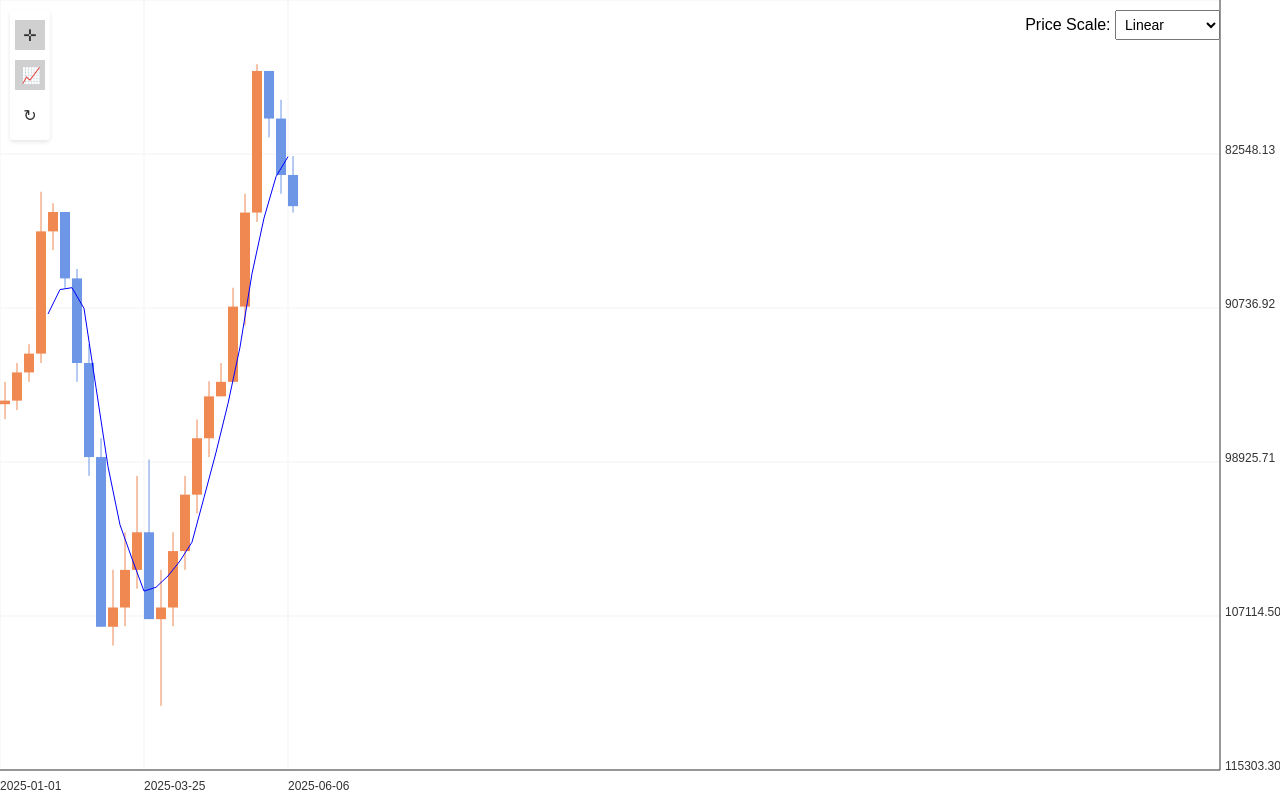
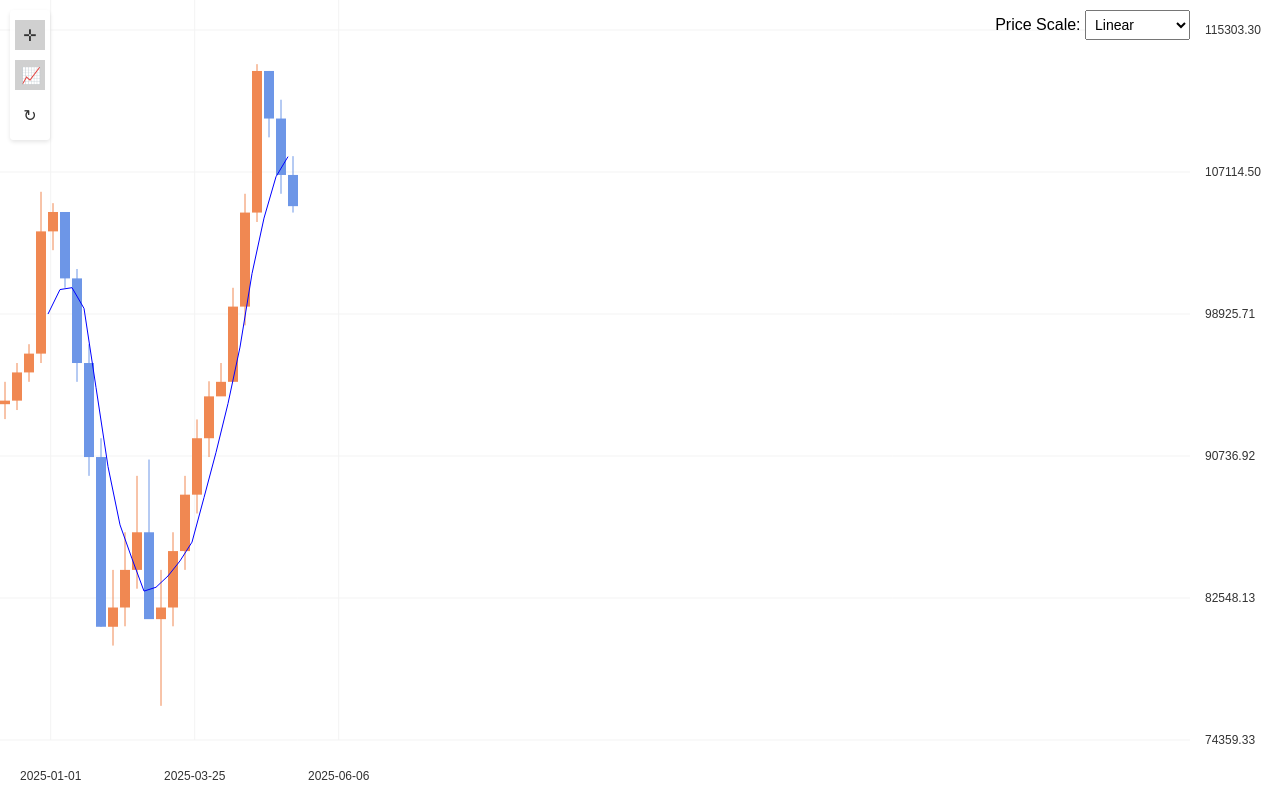
Before and after one commit to 20YOrg/coin-charts, a plain HTML site: page index.html in a window 1280 px wide. Drawn offline with Linux system fonts and the light colour scheme.

Commit message:
Update chart style

```diff
--- a/index.html
+++ b/index.html
@@ -25,7 +25,7 @@
         #controls {
             position: absolute;
             top: 10px;
-            right: 60px;
+            right: 90px;
             z-index: 10;
         }
 
@@ -215,7 +215,7 @@
                     const width = this.canvas.offsetWidth;
                     const zoomFactor = e.deltaY > 0 ? 0.97 : 1.03;
 
-                    if (mouseX > width - 60) {
+                    if (mouseX > width - 90) {
                         if (this.options.scaleType === 'logarithmic') {
                             const logRange = this.view.maxLogPrice - this.view.minLogPrice;
                             const newLogRange = Math.max(logRange / zoomFactor, 0.01);
@@ -234,8 +234,17 @@
                             this.view.maxLogPrice = Math.log10(this.view.maxPrice);
                         }
                     } else {
+                        const oldScaleX = this.view.scaleX;
+                        const oldCandleWidth = this.options.candleWidth * oldScaleX;
+                        const oldScaledSpacing = 2 * oldScaleX;
+                        const lastIndex = this.dataManager.data.length - 1;
+                        const currentX = (lastIndex * (oldCandleWidth + oldScaledSpacing) + this.view.offsetX) + oldCandleWidth / 2;
+
                         this.view.scaleX *= zoomFactor;
                         this.view.scaleX = Math.max(this.minScaleX, Math.min(this.maxScaleX, this.view.scaleX));
+                        const newCandleWidth = this.options.candleWidth * this.view.scaleX;
+                        const newScaledSpacing = 2 * this.view.scaleX;
+                        this.view.offsetX = currentX - newCandleWidth / 2 - lastIndex * (newCandleWidth + newScaledSpacing);
                     }
                     this.render();
                 });
@@ -251,13 +260,22 @@
                     const rect = this.canvas.getBoundingClientRect();
                     const mouseX = e.clientX - rect.left;
                     const mouseY = e.clientY - rect.top;
+                    const width = this.canvas.offsetWidth;
+                    const height = this.canvas.offsetHeight;
+                    const axisMargin = 30;
+                    const chartHeight = height - axisMargin;
+
                     if (this.isDragging) {
                         const dx = e.clientX - this.lastMouseX;
                         this.view.offsetX += dx / this.view.scaleX;
                         this.lastMouseX = e.clientX;
                         this.render();
                     } else if (this.showCrosshair) {
-                        this.crosshair = { x: mouseX, y: mouseY };
+                        if (mouseX > width - 90 || mouseY > chartHeight) {
+                            this.crosshair = null;
+                        } else {
+                            this.crosshair = { x: mouseX, y: mouseY };
+                        }
                         this.render();
                     }
                 });
@@ -366,14 +384,14 @@
                 const width = this.canvas.offsetWidth;
                 const chartHeight = this.canvas.offsetHeight - 30;
                 const candleWidth = this.options.candleWidth * this.view.scaleX;
-                const spacing = 2;
+                const scaledSpacing = 2 * this.view.scaleX;
 
                 this.ctx.strokeStyle = '#0000ff';
                 this.ctx.beginPath();
                 maData.forEach((ma, i) => {
                     if (ma === null) return;
-                    const x = (i * (candleWidth + spacing) + this.view.offsetX);
-                    if (x < -candleWidth || x > width - 60) return;
+                    const x = (i * (candleWidth + scaledSpacing) + this.view.offsetX);
+                    if (x < -candleWidth || x > width - 90) return;
                     const y = this.priceToY(ma, chartHeight);
                     if (i === 0 || maData[i - 1] === null) this.ctx.moveTo(x, y);
                     else this.ctx.lineTo(x, y);
@@ -393,12 +411,14 @@
                 this.ctx.moveTo(x, 0);
                 this.ctx.lineTo(x, chartHeight);
                 this.ctx.moveTo(0, y);
-                this.ctx.lineTo(width - 60, y);
+                this.ctx.lineTo(width - 90, y);
                 this.ctx.stroke();
                 this.ctx.setLineDash([]);
 
                 const price = this.yToPrice(y, chartHeight);
-                const candleIndex = Math.round((x - this.view.offsetX) / (this.options.candleWidth * this.view.scaleX + 2));
+                const candleWidth = this.options.candleWidth * this.view.scaleX;
+                const scaledSpacing = 2 * this.view.scaleX;
+                const candleIndex = Math.round((x - this.view.offsetX) / (candleWidth + scaledSpacing));
                 if (candleIndex < 0 || candleIndex >= this.dataManager.data.length) return;
                 const time = this.dataManager.data[candleIndex]?.time || '';
 
@@ -416,28 +436,32 @@
                 const axisMargin = 30;
                 const chartHeight = height - axisMargin;
                 const candleWidth = this.options.candleWidth * this.view.scaleX;
-                const spacing = 2;
+                const scaledSpacing = 2 * this.view.scaleX;
 
                 this.ctx.strokeStyle = this.options.gridColor;
                 this.ctx.lineWidth = 1;
 
                 const priceSteps = 5;
+                const labelMargin = 30;
                 for (let i = 0; i <= priceSteps; i++) {
-                    const y = (chartHeight * i) / priceSteps;
+                    const y = labelMargin + ((chartHeight - 2 * labelMargin) * i) / priceSteps;
                     this.ctx.beginPath();
                     this.ctx.moveTo(0, chartHeight - y);
-                    this.ctx.lineTo(width - 60, chartHeight - y);
+                    this.ctx.lineTo(width - 90, chartHeight - y);
                     this.ctx.stroke();
                 }
 
-                const labelInterval = Math.max(1, Math.floor(150 / (candleWidth + spacing)));
+                const labelInterval = Math.max(1, Math.floor(150 / (candleWidth + scaledSpacing)));
+                this.ctx.font = '12px Arial';
+                const textWidth = this.ctx.measureText('2025-01-01').width;
+                const textCenterOffset = 20 + (textWidth / 2);
                 this.dataManager.data.forEach((candle, i) => {
                     if (i % labelInterval === 0) {
-                        const x = (i * (candleWidth + spacing) + this.view.offsetX);
-                        if (x >= 0 && x <= width - 60) {
+                        const x = (i * (candleWidth + scaledSpacing) + this.view.offsetX);
+                        if (x >= 0 && x <= width - 90) {
                             this.ctx.beginPath();
-                            this.ctx.moveTo(x, 0);
-                            this.ctx.lineTo(x, chartHeight);
+                            this.ctx.moveTo(x + textCenterOffset, 0);
+                            this.ctx.lineTo(x + textCenterOffset, chartHeight - labelMargin);
                             this.ctx.stroke();
                         }
                     }
@@ -457,17 +481,17 @@
                 const axisMargin = 30;
                 const chartHeight = height - axisMargin;
                 const candleWidth = this.options.candleWidth * this.view.scaleX;
-                const spacing = 2;
+                const scaledSpacing = 2 * this.view.scaleX;
 
                 this.renderGrid();
 
-                const startIndex = Math.max(0, Math.floor(-this.view.offsetX / (candleWidth + spacing)));
-                const endIndex = Math.min(this.dataManager.data.length, Math.ceil((width - this.view.offsetX) / (candleWidth + spacing)));
+                const startIndex = Math.max(0, Math.floor(-this.view.offsetX / (candleWidth + scaledSpacing)));
+                const endIndex = Math.min(this.dataManager.data.length, Math.ceil((width - 90 - this.view.offsetX) / (candleWidth + scaledSpacing)));
 
                 this.dataManager.data.slice(startIndex, endIndex).forEach((candle, i) => {
                     const trueIndex = startIndex + i;
-                    const x = (trueIndex * (candleWidth + spacing) + this.view.offsetX);
-                    if (x < -candleWidth || x > width - 60) return;
+                    const x = (trueIndex * (candleWidth + scaledSpacing) + this.view.offsetX);
+                    if (x < -candleWidth || x > width - 90) return;
 
                     const isUp = candle.close >= candle.open;
                     this.ctx.fillStyle = isUp ? this.options.upColor : this.options.downColor;
@@ -490,32 +514,22 @@
                 this.renderIndicators();
                 this.renderCrosshair();
 
-                this.ctx.strokeStyle = this.options.axisColor;
-                this.ctx.beginPath();
-                this.ctx.moveTo(width - 60, 0);
-                this.ctx.lineTo(width - 60, chartHeight);
-                this.ctx.stroke();
-
                 this.ctx.fillStyle = this.options.axisColor;
                 this.ctx.font = '12px Arial';
                 const priceSteps = 5;
+                const labelMargin = 30;
                 for (let i = 0; i <= priceSteps; i++) {
-                    const y = (chartHeight * i) / priceSteps;
-                    const price = this.yToPrice(y, chartHeight);
-                    this.ctx.fillText(price.toFixed(2), width - 55, chartHeight - y);
+                    const y = labelMargin + ((chartHeight - 2 * labelMargin) * i) / priceSteps;
+                    const price = this.view.minPrice + (i / priceSteps) * (this.view.maxPrice - this.view.minPrice);
+                    this.ctx.fillText(price.toFixed(2), width - 75, chartHeight - y + 4);
                 }
 
-                this.ctx.beginPath();
-                this.ctx.moveTo(0, chartHeight);
-                this.ctx.lineTo(width - 60, chartHeight);
-                this.ctx.stroke();
-
-                const labelInterval = Math.max(1, Math.floor(150 / (candleWidth + spacing)));
+                const labelInterval = Math.max(1, Math.floor(150 / (candleWidth + scaledSpacing)));
                 this.dataManager.data.forEach((candle, i) => {
                     if (i % labelInterval === 0) {
-                        const x = (i * (candleWidth + spacing) + this.view.offsetX);
-                        if (x >= 0 && x <= width - 60) {
-                            this.ctx.fillText(this.formatDate(candle.time), x, chartHeight + 20);
+                        const x = (i * (candleWidth + scaledSpacing) + this.view.offsetX);
+                        if (x >= 0 && x <= width - 90) {
+                            this.ctx.fillText(this.formatDate(candle.time), x + 20, chartHeight + 10);
                         }
                     }
                 });
@@ -560,9 +574,6 @@
             axisColor: '#333333',
             scaleType: 'linear',
         });
-
-        // Example: Load CSV data dynamically
-        // chart.dataManager.loadDataFromCSV('data/btc-usd.csv');
     </script>
 </body>
 
```
